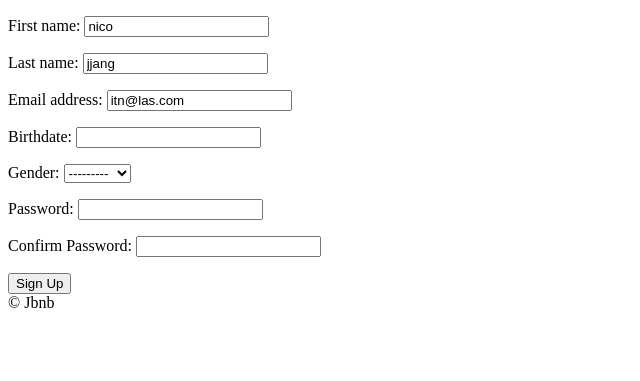
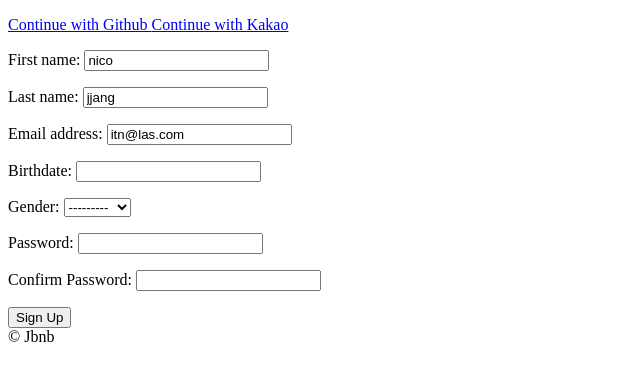
Before and after one commit to pjaehyun/airbnb-clone, a Django app: page /users/signup in a window 1280 px wide. Shown: the part 78-459 px from the top of the page, without its empty margins (0-640 px from the left). Run offline with Django 3.2, Linux system fonts and the light colour scheme.

Commit message:
add github and kakao login

```diff
--- /dev/null
+++ b/templates/partials/social_login.html
@@ -0,0 +1,8 @@
+<div>
+    <a href="{% url 'users:github-login' %}">
+        Continue with Github
+    </a>
+    <a href="{% url 'users:kakao-login' %}">
+        Continue with Kakao
+    </a>
+</div>
--- a/templates/users/login.html
+++ b/templates/users/login.html
@@ -9,7 +9,7 @@
 {% endblock search-bar %}
 
 {% block content %}
-
+    {% include "partials/social_login.html" %}
     <form method="POST" action="{% url "users:login"%}">
         {% csrf_token %}
         {{form.as_p}}
--- a/templates/users/signup.html
+++ b/templates/users/signup.html
@@ -1,7 +1,7 @@
 {% extends "base.html" %}
 
 {% block page_title %}
-    Sign Up
+Sign Up
 {% endblock page_title %}
 
 
@@ -9,7 +9,7 @@
 {% endblock search-bar %}
 
 {% block content %}
-
+    {% include "partials/social_login.html" %}
     <form method="POST" action="{% url "users:signup"%}">
         {% csrf_token %}
         {{form.as_p}}
--- a/users/admin.py
+++ b/users/admin.py
@@ -27,6 +27,7 @@ class CustomUserAdmin(UserAdmin):
                     "language",
                     "currency",
                     "superhost",
+                    "login_method",
                 )
             },
         ),
@@ -47,4 +48,5 @@ class CustomUserAdmin(UserAdmin):
         "is_superuser",
         "email_verified",
         "email_secret",
+        "login_method",
     )
--- a/users/models.py
+++ b/users/models.py
@@ -31,6 +31,16 @@ class User(AbstractUser):
 
     CURRENCY_CHOICES = ((CURRENCY_USD, "USD"), (CURRENCY_KRW, "KRW"))
 
+    LOGIN_EMAIL = "email"
+    LOGIN_GITHUB = "github"
+    LOGIN_KAKAO = "kakao"
+
+    LOGIN_CHOICES = (
+        (LOGIN_EMAIL, "Email"),
+        (LOGIN_GITHUB, "Github"),
+        (LOGIN_KAKAO, "Kakao"),
+    )
+
     avatar = models.ImageField(upload_to="avatars", blank=True)
     gender = models.CharField(choices=GENDER_CHOICES, max_length=10, blank=True)
     bio = models.TextField(blank=True)
@@ -44,6 +54,9 @@ class User(AbstractUser):
     superhost = models.BooleanField(default=False)
     email_verified = models.BooleanField(default=False)
     email_secret = models.CharField(max_length=120, default="", blank=True)
+    login_method = models.CharField(
+        max_length=50, choices=LOGIN_CHOICES, default=LOGIN_EMAIL
+    )
 
     def verify_email(self):
         if self.email_verified is False:
--- a/users/urls.py
+++ b/users/urls.py
@@ -5,6 +5,10 @@ app_name = "users"
 
 urlpatterns = [
     path("login", views.LoginView.as_view(), name="login"),
+    path("login/github", views.github_login, name="github-login"),
+    path("login/github/callback", views.github_callback, name="github-callback"),
+    path("login/kakao", views.kakao_login, name="kakao-login"),
+    path("login/kakao/callback", views.kakao_callback, name="kakao-callback"),
     path("logout", views.log_out, name="logout"),
     path("signup", views.SignUpView.as_view(), name="signup"),
     path("verify/<str:key>", views.complete_verification, name="complete-verification"),
--- a/users/views.py
+++ b/users/views.py
@@ -1,8 +1,11 @@
+import os
+import requests
 from django.views import View
 from django.views.generic import FormView
 from django.urls import reverse_lazy
 from django.shortcuts import render, redirect, reverse
 from django.contrib.auth import authenticate, login, logout
+from django.core.files.base import ContentFile
 from . import forms, models
 
 
@@ -59,6 +62,142 @@ def complete_verification(request, key):
         pass
     return redirect(reverse("core:home"))
 
+
+def github_login(request):
+    client_id = os.environ.get("GH_ID")
+    redirect_uri = "http://127.0.0.1:8000/users/login/github/callback"
+    return redirect(
+        f"https://github.com/login/oauth/authorize?client_id={client_id}&redirect_uri={redirect_uri}&scope=read:user"
+    )
+
+
+class GithubException(Exception):
+    pass
+
+
+def github_callback(request):
+    try:
+        client_id = os.environ.get("GH_ID")
+        client_secret = os.environ.get("GH_SECRET")
+        code = request.GET.get("code", None)
+        if code is not None:
+            result = requests.post(
+                f"https://github.com/login/oauth/access_token?client_id={client_id}&client_secret={client_secret}&code={code}",
+                headers={"Accept": "application/json"},
+            )
+            result_json = result.json()
+            error = result_json.get("error", None)
+            if error is not None:
+                raise GithubException()
+            else:
+                access_token = result_json.get("access_token")
+                profile_request = requests.get(
+                    "https://api.github.com/user",
+                    headers={
+                        "Authorization": f"token {access_token}",
+                        "Accept": "application/json",
+                    },
+                )
+                profile_json = profile_request.json()
+                print(profile_json)
+                username = profile_json.get("login", None)
+                if username is not None:
+                    name = profile_json.get("name")
+                    email = profile_json.get("email")
+                    bio = profile_json.get("bio")
+                    avatar_url = profile_json.get("avatar_url")
+                    try:
+                        user = models.User.objects.get(email=email)
+                        if user.login_method != models.User.LOGIN_GITHUB:
+                            raise GithubException()
+                    except models.User.DoesNotExist:
+                        user = models.User.objects.create(
+                            email=email,
+                            first_name=name,
+                            username=email,
+                            bio=bio,
+                            login_method=models.User.LOGIN_GITHUB,
+                            email_verified=True,
+                        )
+                        user.set_unusable_password()
+                        user.save()
+                        if avatar_url is not None:
+                            photo_request = requests.get(avatar_url)
+                            user.avatar.save(
+                                f"{name}-avatar",
+                                ContentFile(photo_request.content),
+                            )
+                    login(request, user)
+                    return redirect(reverse("core:home"))
+                else:
+                    raise GithubException()
+        else:
+            raise GithubException()
+    except GithubException:
+        return redirect(reverse("users:login"))
+
+
+def kakao_login(request):
+    rest_api_key = os.environ.get("KAKAO_ID")
+    redirect_uri = "http://127.0.0.1:8000/users/login/kakao/callback"
+    return redirect(
+        f"https://kauth.kakao.com/oauth/authorize?client_id={rest_api_key}&redirect_uri={redirect_uri}&response_type=code"
+    )
+
+
+class KakaoException(Exception):
+    pass
+
+
+def kakao_callback(request):
+    try:
+        code = request.GET.get("code")
+        rest_api_key = os.environ.get("KAKAO_ID")
+        redirect_uri = "http://127.0.0.1:8000/users/login/kakao/callback"
+        token_request = requests.get(
+            f"https://kauth.kakao.com/oauth/token?grant_type=authorization_code&client_id={rest_api_key}&redirect_uri={redirect_uri}&code={code}"
+        )
+        token_json = token_request.json()
+        error = token_json.get("error", None)
+        if error is not None:
+            raise KakaoException()
+        access_token = token_json.get("access_token")
+        profile_request = requests.get(
+            "https://kapi.kakao.com/v2/user/me",
+            headers={"Authorization": f"Bearer {access_token}"},
+        )
+        profile_json = profile_request.json()
+        kakao_account = profile_json.get("kakao_account")
+        email = kakao_account.get("email")
+        if email is None:
+            raise KakaoException()
+
+        properties = profile_json.get("properties")
+        nickname = properties.get("nickname")
+        profile_image = kakao_account.get("profile_image_url")
+        try:
+            user = models.User.objects.get(email=email)
+            if user.login_method != models.User.LOGIN_KAKAO:
+                raise KakaoException()
+        except models.User.DoesNotExist:
+            user = models.User.objects.create(
+                email=email,
+                username=email,
+                first_name=nickname,
+                login_method=models.User.LOGIN_KAKAO,
+                email_verified=True,
+            )
+            user.set_unusable_password()
+            user.save()
+            if profile_image is not None:
+                photo_request = requests.get(profile_image)
+                user.avatar.save(
+                    f"{nickname}-avatar", ContentFile(photo_request.content)
+                )
+        login(request, user)
+        return redirect(reverse("core:home"))
+    except KakaoException:
+        return redirect(reverse("users:login"))
     """ FBV Login """
     # def get(self, request):
     #     form = forms.LoginForm()
```
Also changed, not shown: users/migrations/0006_user_login_method.py (added), 2 other files.
